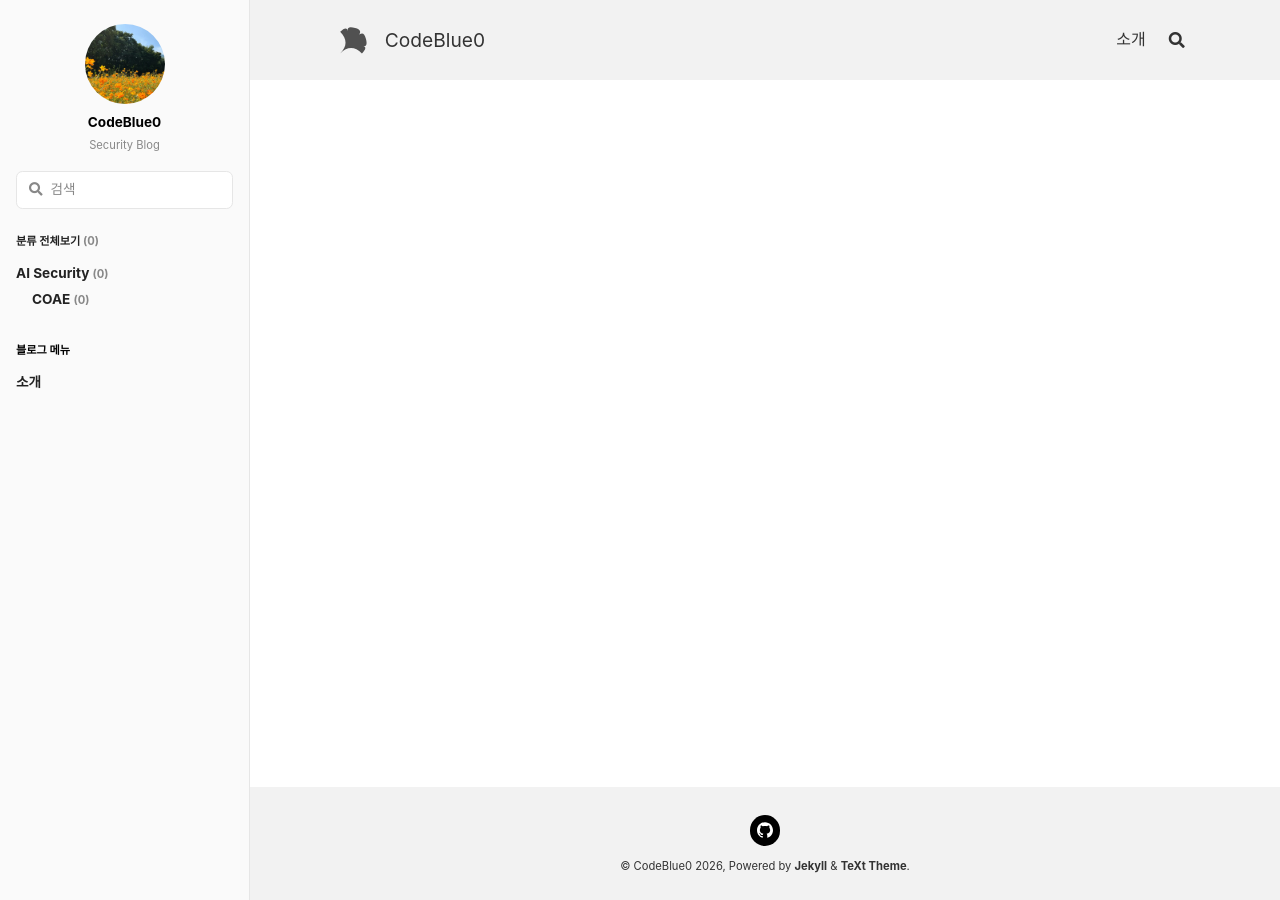
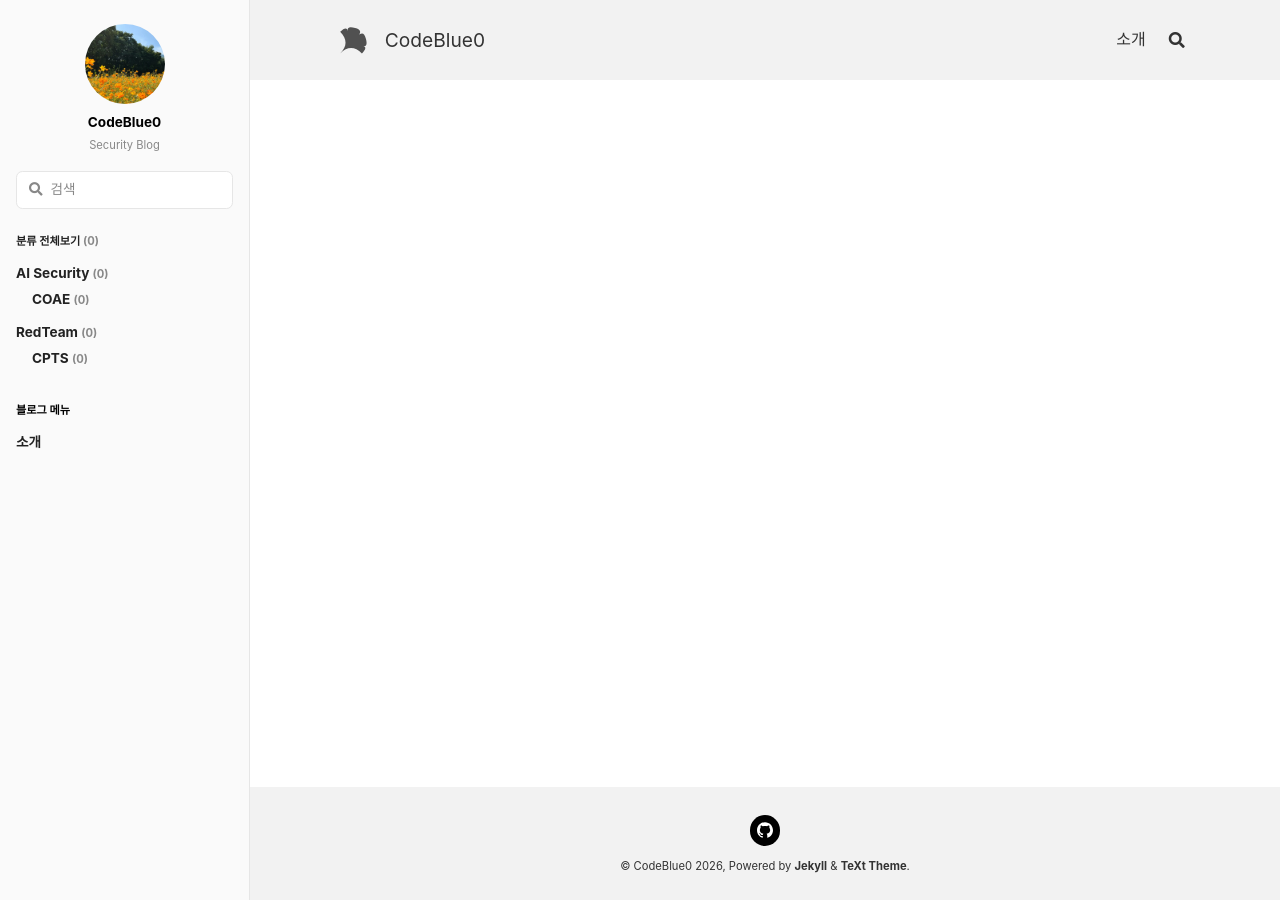
Before and after one commit to CodeBlue0/codeblue0.github.io, a Jekyll site: the page built from index.html, in a window 1280 px wide. Built offline with Jekyll 4.4.1, drawn with Linux system fonts in a browser that asks for light colours; nearby versions of some CDN libraries; some web fonts are replaced; the list of posts is cut into pages by our own code.

Commit message:
Add RedTeam category with CPTS subcategory

```diff
--- a/_data/categories.yml
+++ b/_data/categories.yml
@@ -4,3 +4,6 @@
 - name: AI Security
   children:
     - COAE
+- name: RedTeam
+  children:
+    - CPTS
```
